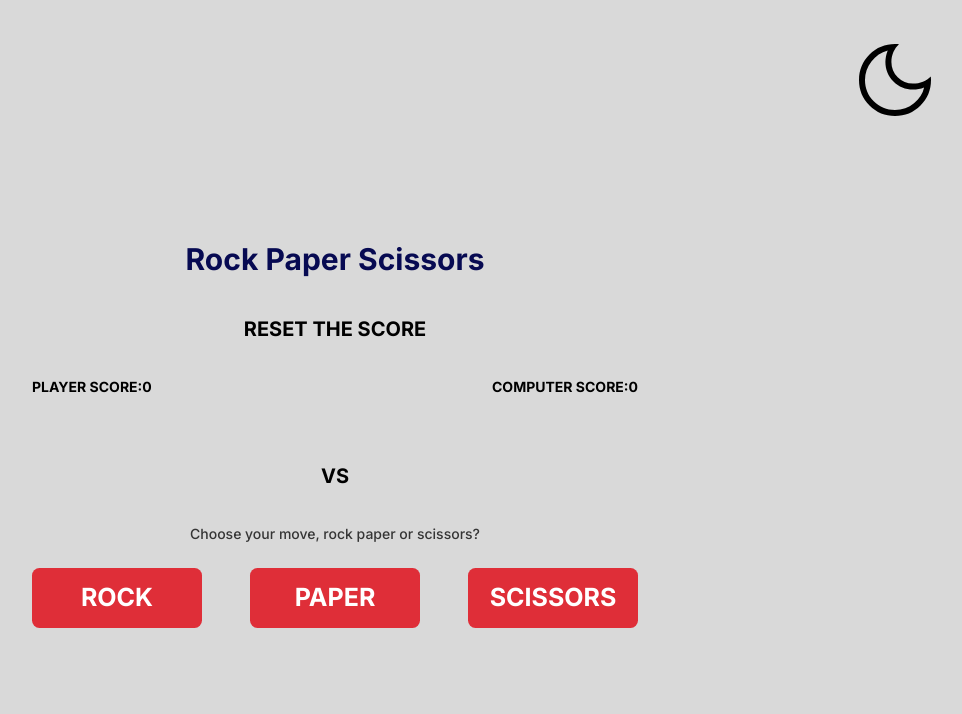
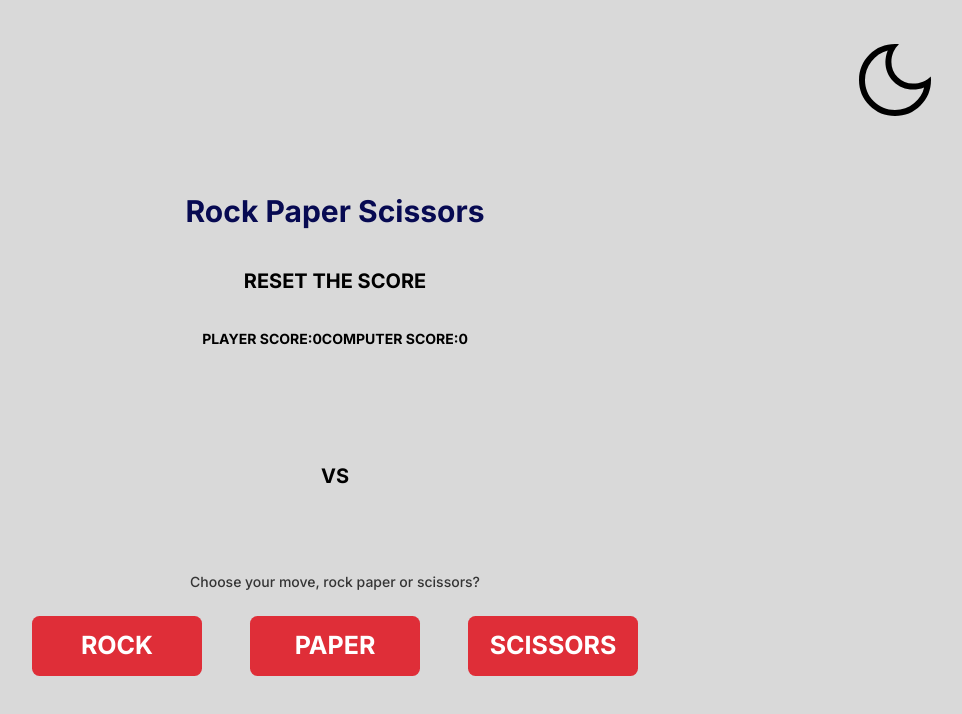
Before and after one commit to SergeyLuzik/rock-paper-scissors, a React (Vite) app: page / in a window 1280 px wide. Both pictures are taken after a click on the button "PLAY". Shown: the top 714 px of the page, without its empty margins (305-1267 px from the left). Built offline with nearby package versions, Linux system fonts and the light colour scheme.

Commit message:
ref: adds choice icons to the Game

```diff
--- a/src/components/Game.jsx
+++ b/src/components/Game.jsx
@@ -3,16 +3,24 @@ import { defineWinner, getComputerChoice, getResult } from '../services/game';
 import { Button } from './Button';
 import { computerScoreIncrease, playerScoreIncrease, resetScore } from '../actions/score';
 import { setWinner } from '../actions/winner';
+import { setComputerChoice, setPlayerChoice } from '../actions/choices';
+
+import RockIcon from '../assets/rock.svg?react';
+import PaperIcon from '../assets/paper.svg?react';
+import ScissorsIcon from '../assets/scissors.svg?react';
 
 export const Game = () => {
   const score = useSelector((state) => state.score);
+  const choices = useSelector((state) => state.choices);
   const dispatch = useDispatch();
   const handleResetScore = () => {
     dispatch(resetScore());
   };
   const winner = useSelector((state) => state.winner);
   const handlePlayerChoice = (playerChoice) => {
+    dispatch(setPlayerChoice(playerChoice));
     const computerChoice = getComputerChoice();
+    dispatch(setComputerChoice(computerChoice));
     dispatch(setWinner(defineWinner(playerChoice, computerChoice)));
 
     if (winner === 'player') {
@@ -22,8 +30,14 @@ export const Game = () => {
     }
   };
 
+  const icons = {
+    rock: <RockIcon />,
+    paper: <PaperIcon />,
+    scissors: <ScissorsIcon />
+  };
+
   return (
-    <div className="flex flex-col gap-8 text-center">
+    <div className="flex flex-col items-center gap-8 text-center">
       <h1 className="text-2xl text-secondary">Rock Paper Scissors</h1>
       <button
         onClick={handleResetScore}
@@ -41,9 +55,12 @@ export const Game = () => {
           <output>{score.computer}</output>
         </div>
       </div>
-      {console.log(winner)}
       <p className="text-4xl text-accent-second uppercase">{getResult(winner)}</p>
-      <span className="text-base text-primary">VS</span>
+      <div className="flex h-31.5 w-108.5 items-center justify-between text-primary">
+        <div className="size-31.5">{choices.player && icons[choices.player]}</div>
+        <span className="text-base uppercase">vs</span>
+        <div className="size-31.5">{choices.computer && icons[choices.computer]}</div>
+      </div>
       <div>
         <p className="mb-6 text-sm font-medium text-third">
           Choose your move, rock paper or scissors?
```
